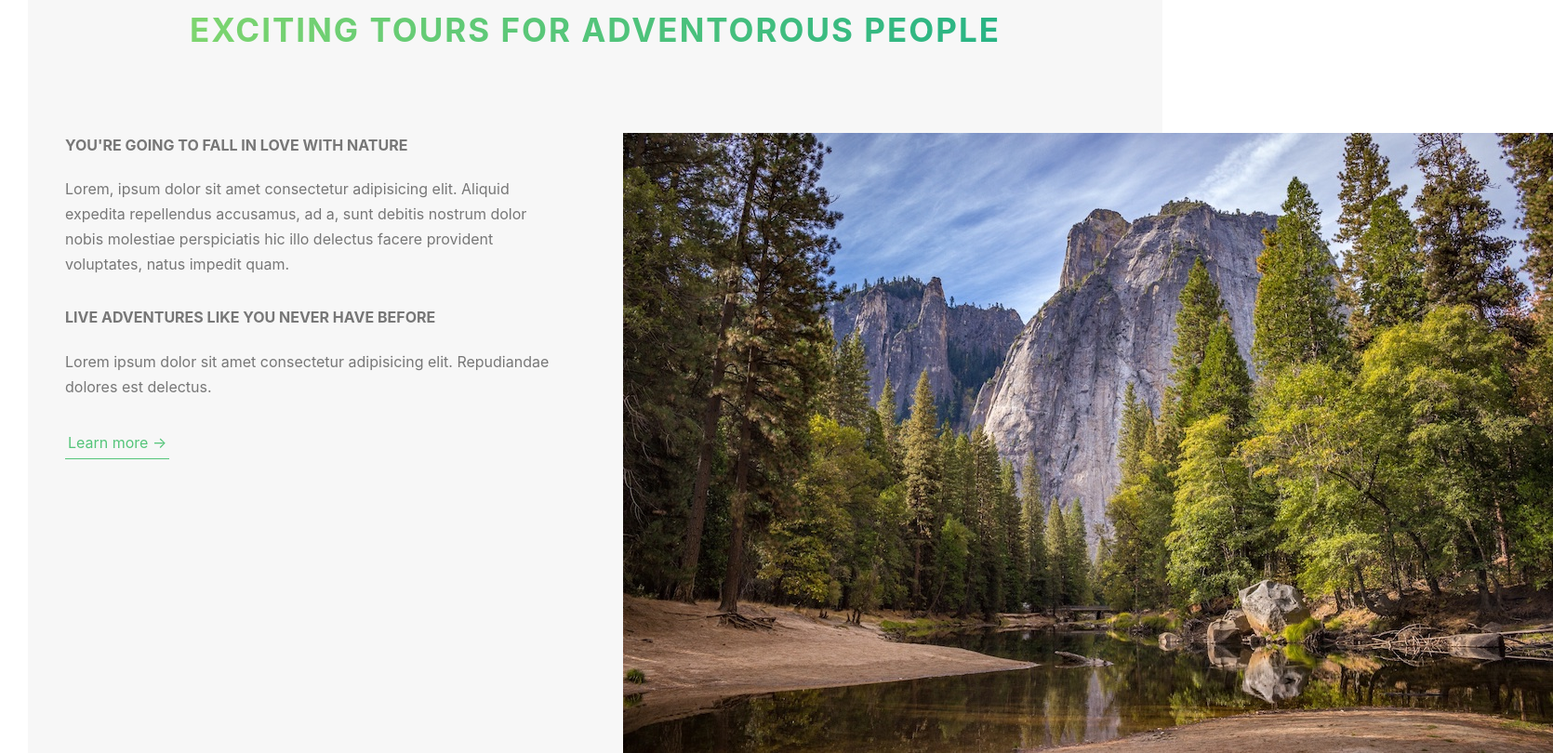
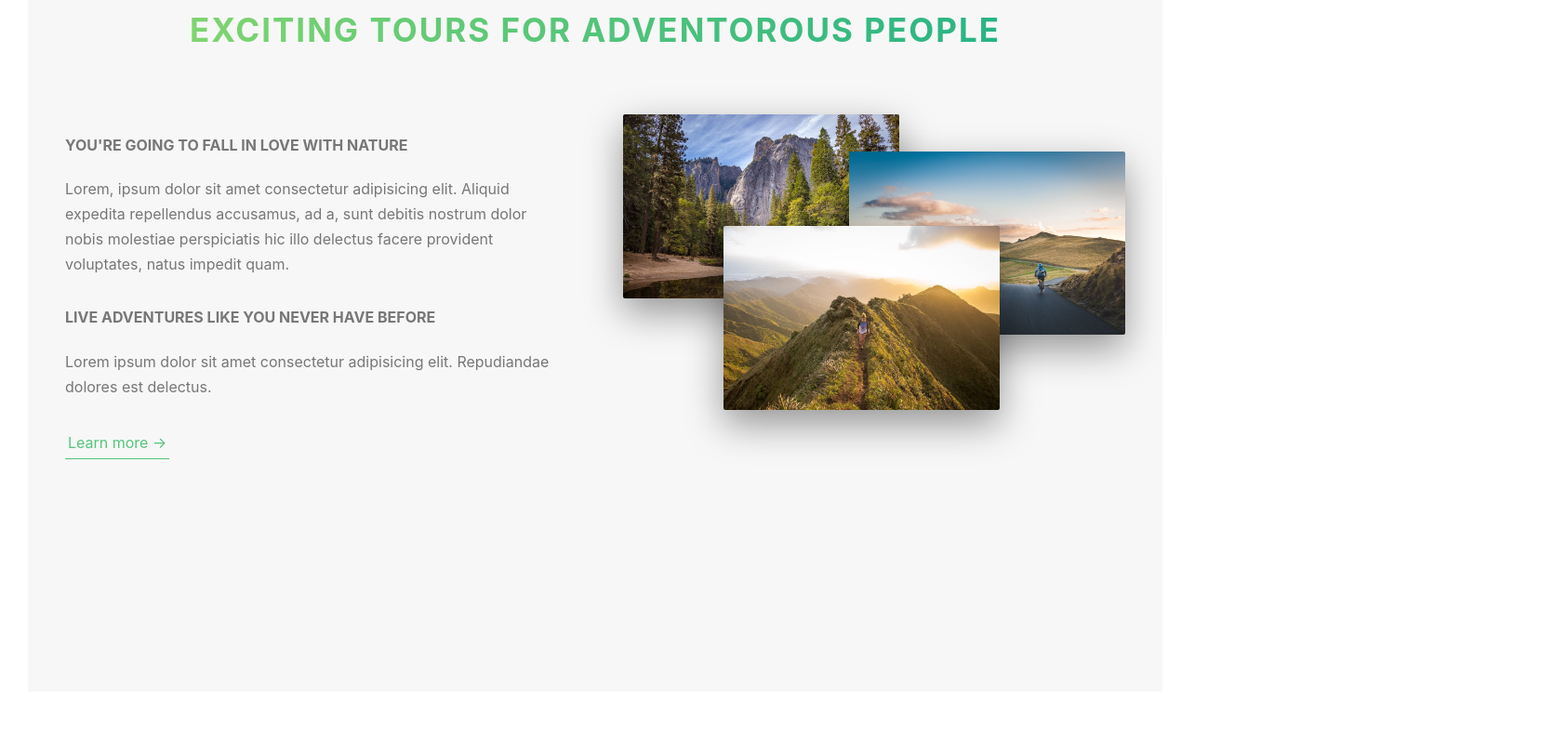
Before and after one commit to stephanieesenwa/travela, a website: page index.html in a window 1280 px wide. Shown: the part 837-1647 px from the top of the page at 93% size, 1670 px wide, since content can reach past the window. After the commit the page ends 1611 px from the top, so only its background shows below. Drawn offline with Linux system fonts and the light colour scheme.

Commit message:
Just want to push my about-section now

```diff
--- /dev/null
+++ b/css/icon-font.css
@@ -0,0 +1,445 @@
+@charset "UTF-8";
+
+@font-face {
+  font-family: "linea-basic-10";
+  src:url("fonts/linea-basic-10.eot");
+  src:url("fonts/linea-basic-10.eot?#iefix") format("embedded-opentype"),
+    url("fonts/linea-basic-10.woff") format("woff"),
+    url("fonts/linea-basic-10.ttf") format("truetype"),
+    url("fonts/linea-basic-10.svg#linea-basic-10") format("svg");
+  font-weight: normal;
+  font-style: normal;
+
+}
+
+[data-icon]:before {
+  font-family: "linea-basic-10" !important;
+  content: attr(data-icon);
+  font-style: normal !important;
+  font-weight: normal !important;
+  font-variant: normal !important;
+  text-transform: none !important;
+  speak: none;
+  line-height: 1;
+  -webkit-font-smoothing: antialiased;
+  -moz-osx-font-smoothing: grayscale;
+}
+
+[class^="icon-"]:before,
+[class*=" icon-"]:before {
+  font-family: "linea-basic-10" !important;
+  font-style: normal !important;
+  font-weight: normal !important;
+  font-variant: normal !important;
+  text-transform: none !important;
+  speak: none;
+  line-height: 1;
+  -webkit-font-smoothing: antialiased;
+  -moz-osx-font-smoothing: grayscale;
+}
+
+.icon-basic-accelerator:before {
+  content: "a";
+}
+.icon-basic-alarm:before {
+  content: "b";
+}
+.icon-basic-anchor:before {
+  content: "c";
+}
+.icon-basic-anticlockwise:before {
+  content: "d";
+}
+.icon-basic-archive:before {
+  content: "e";
+}
+.icon-basic-archive-full:before {
+  content: "f";
+}
+.icon-basic-ban:before {
+  content: "g";
+}
+.icon-basic-battery-charge:before {
+  content: "h";
+}
+.icon-basic-battery-empty:before {
+  content: "i";
+}
+.icon-basic-battery-full:before {
+  content: "j";
+}
+.icon-basic-battery-half:before {
+  content: "k";
+}
+.icon-basic-bolt:before {
+  content: "l";
+}
+.icon-basic-book:before {
+  content: "m";
+}
+.icon-basic-book-pen:before {
+  content: "n";
+}
+.icon-basic-book-pencil:before {
+  content: "o";
+}
+.icon-basic-bookmark:before {
+  content: "p";
+}
+.icon-basic-calculator:before {
+  content: "q";
+}
+.icon-basic-calendar:before {
+  content: "r";
+}
+.icon-basic-cards-diamonds:before {
+  content: "s";
+}
+.icon-basic-cards-hearts:before {
+  content: "t";
+}
+.icon-basic-case:before {
+  content: "u";
+}
+.icon-basic-chronometer:before {
+  content: "v";
+}
+.icon-basic-clessidre:before {
+  content: "w";
+}
+.icon-basic-clock:before {
+  content: "x";
+}
+.icon-basic-clockwise:before {
+  content: "y";
+}
+.icon-basic-cloud:before {
+  content: "z";
+}
+.icon-basic-clubs:before {
+  content: "A";
+}
+.icon-basic-compass:before {
+  content: "B";
+}
+.icon-basic-cup:before {
+  content: "C";
+}
+.icon-basic-diamonds:before {
+  content: "D";
+}
+.icon-basic-display:before {
+  content: "E";
+}
+.icon-basic-download:before {
+  content: "F";
+}
+.icon-basic-exclamation:before {
+  content: "G";
+}
+.icon-basic-eye:before {
+  content: "H";
+}
+.icon-basic-eye-closed:before {
+  content: "I";
+}
+.icon-basic-female:before {
+  content: "J";
+}
+.icon-basic-flag1:before {
+  content: "K";
+}
+.icon-basic-flag2:before {
+  content: "L";
+}
+.icon-basic-floppydisk:before {
+  content: "M";
+}
+.icon-basic-folder:before {
+  content: "N";
+}
+.icon-basic-folder-multiple:before {
+  content: "O";
+}
+.icon-basic-gear:before {
+  content: "P";
+}
+.icon-basic-geolocalize-01:before {
+  content: "Q";
+}
+.icon-basic-geolocalize-05:before {
+  content: "R";
+}
+.icon-basic-globe:before {
+  content: "S";
+}
+.icon-basic-gunsight:before {
+  content: "T";
+}
+.icon-basic-hammer:before {
+  content: "U";
+}
+.icon-basic-headset:before {
+  content: "V";
+}
+.icon-basic-heart:before {
+  content: "W";
+}
+.icon-basic-heart-broken:before {
+  content: "X";
+}
+.icon-basic-helm:before {
+  content: "Y";
+}
+.icon-basic-home:before {
+  content: "Z";
+}
+.icon-basic-info:before {
+  content: "0";
+}
+.icon-basic-ipod:before {
+  content: "1";
+}
+.icon-basic-joypad:before {
+  content: "2";
+}
+.icon-basic-key:before {
+  content: "3";
+}
+.icon-basic-keyboard:before {
+  content: "4";
+}
+.icon-basic-laptop:before {
+  content: "5";
+}
+.icon-basic-life-buoy:before {
+  content: "6";
+}
+.icon-basic-lightbulb:before {
+  content: "7";
+}
+.icon-basic-link:before {
+  content: "8";
+}
+.icon-basic-lock:before {
+  content: "9";
+}
+.icon-basic-lock-open:before {
+  content: "!";
+}
+.icon-basic-magic-mouse:before {
+  content: "\"";
+}
+.icon-basic-magnifier:before {
+  content: "#";
+}
+.icon-basic-magnifier-minus:before {
+  content: "$";
+}
+.icon-basic-magnifier-plus:before {
+  content: "%";
+}
+.icon-basic-mail:before {
+  content: "&";
+}
+.icon-basic-mail-multiple:before {
+  content: "'";
+}
+.icon-basic-mail-open:before {
+  content: "(";
+}
+.icon-basic-mail-open-text:before {
+  content: ")";
+}
+.icon-basic-male:before {
+  content: "*";
+}
+.icon-basic-map:before {
+  content: "+";
+}
+.icon-basic-message:before {
+  content: ",";
+}
+.icon-basic-message-multiple:before {
+  content: "-";
+}
+.icon-basic-message-txt:before {
+  content: ".";
+}
+.icon-basic-mixer2:before {
+  content: "/";
+}
+.icon-basic-mouse:before {
+  content: ":";
+}
+.icon-basic-notebook:before {
+  content: ";";
+}
+.icon-basic-notebook-pen:before {
+  content: "<";
+}
+.icon-basic-notebook-pencil:before {
+  content: "=";
+}
+.icon-basic-paperplane:before {
+  content: ">";
+}
+.icon-basic-pencil-ruler:before {
+  content: "?";
+}
+.icon-basic-pencil-ruler-pen:before {
+  content: "@";
+}
+.icon-basic-photo:before {
+  content: "[";
+}
+.icon-basic-picture:before {
+  content: "]";
+}
+.icon-basic-picture-multiple:before {
+  content: "^";
+}
+.icon-basic-pin1:before {
+  content: "_";
+}
+.icon-basic-pin2:before {
+  content: "`";
+}
+.icon-basic-postcard:before {
+  content: "{";
+}
+.icon-basic-postcard-multiple:before {
+  content: "|";
+}
+.icon-basic-printer:before {
+  content: "}";
+}
+.icon-basic-question:before {
+  content: "~";
+}
+.icon-basic-rss:before {
+  content: "\\";
+}
+.icon-basic-server:before {
+  content: "\e000";
+}
+.icon-basic-server2:before {
+  content: "\e001";
+}
+.icon-basic-server-cloud:before {
+  content: "\e002";
+}
+.icon-basic-server-download:before {
+  content: "\e003";
+}
+.icon-basic-server-upload:before {
+  content: "\e004";
+}
+.icon-basic-settings:before {
+  content: "\e005";
+}
+.icon-basic-share:before {
+  content: "\e006";
+}
+.icon-basic-sheet:before {
+  content: "\e007";
+}
+.icon-basic-sheet-multiple:before {
+  content: "\e008";
+}
+.icon-basic-sheet-pen:before {
+  content: "\e009";
+}
+.icon-basic-sheet-pencil:before {
+  content: "\e00a";
+}
+.icon-basic-sheet-txt:before {
+  content: "\e00b";
+}
+.icon-basic-signs:before {
+  content: "\e00c";
+}
+.icon-basic-smartphone:before {
+  content: "\e00d";
+}
+.icon-basic-spades:before {
+  content: "\e00e";
+}
+.icon-basic-spread:before {
+  content: "\e00f";
+}
+.icon-basic-spread-bookmark:before {
+  content: "\e010";
+}
+.icon-basic-spread-text:before {
+  content: "\e011";
+}
+.icon-basic-spread-text-bookmark:before {
+  content: "\e012";
+}
+.icon-basic-star:before {
+  content: "\e013";
+}
+.icon-basic-tablet:before {
+  content: "\e014";
+}
+.icon-basic-target:before {
+  content: "\e015";
+}
+.icon-basic-todo:before {
+  content: "\e016";
+}
+.icon-basic-todo-pen:before {
+  content: "\e017";
+}
+.icon-basic-todo-pencil:before {
+  content: "\e018";
+}
+.icon-basic-todo-txt:before {
+  content: "\e019";
+}
+.icon-basic-todolist-pen:before {
+  content: "\e01a";
+}
+.icon-basic-todolist-pencil:before {
+  content: "\e01b";
+}
+.icon-basic-trashcan:before {
+  content: "\e01c";
+}
+.icon-basic-trashcan-full:before {
+  content: "\e01d";
+}
+.icon-basic-trashcan-refresh:before {
+  content: "\e01e";
+}
+.icon-basic-trashcan-remove:before {
+  content: "\e01f";
+}
+.icon-basic-upload:before {
+  content: "\e020";
+}
+.icon-basic-usb:before {
+  content: "\e021";
+}
+.icon-basic-video:before {
+  content: "\e022";
+}
+.icon-basic-watch:before {
+  content: "\e023";
+}
+.icon-basic-webpage:before {
+  content: "\e024";
+}
+.icon-basic-webpage-img-txt:before {
+  content: "\e025";
+}
+.icon-basic-webpage-multiple:before {
+  content: "\e026";
+}
+.icon-basic-webpage-txt:before {
+  content: "\e027";
+}
+.icon-basic-world:before {
+  content: "\e028";
+}
--- a/index.html
+++ b/index.html
@@ -4,6 +4,7 @@
     <meta charset="UTF-8">
     <meta name="viewport" content="width=device-width, initial-scale=1.0">
     <title>Travela</title>
+    <link rel="stylesheet" href="css/icon-font.css">
     <link rel="stylesheet" href="css/style.css">
     <link rel="shortcut icon" type="image/png" href="img/favicon.png">
 </head>
@@ -52,7 +53,7 @@
                     <a href="#" class="btn-text">Learn more &rarr;</a>
                 </div>
                 <div class="col-1-of-2">
-                    <div class="compositon">
+                    <div class="composition">
                         <img src="img/nat-1-large.jpg"alt="photo 1" class="composition_photo composition_photo--p1">
                         <img src="img/nat-2-large.jpg" alt="photo 2" class="composition_photo composition_photo--p2">
                         <img src="img/nat-3-large.jpg" alt="photo 3" class="composition_photo composition_photo--p3">
--- /dev/null
+++ b/sass/components/_composition.scss
@@ -0,0 +1,37 @@
+.composition{
+    position: relative;
+
+    &_photo{
+      width: 55%;
+      box-shadow: 0 1.5rem 4rem rgba($color-black, .4);
+      border-radius: 2px;
+      position: absolute;
+      z-index: 10;
+      outline-offset: 2rem;
+
+      &--p1{
+        top:-2rem;
+        left: 0;
+      }
+      &--p2{
+        top:2rem;
+        right: 0;
+      }
+      &--p3{
+        top:10rem;
+        left: 20%;
+      }
+
+      &:hover{
+        outline: 1.5rem solid $color-medium-green;
+        transform: scale(1.05) translateY(-.5rem);
+        box-shadow: 0 2.5rem 4rem rgba($color-black, .5) ;
+        z-index: 20;
+        transition:all .2s;
+      }
+    }
+
+    &:hover &_photo:not(:hover){
+      transform: scale(.95);
+    }
+}
--- a/sass/components/_compositon.scss
+++ /dev/null
@@ -1,8 +0,0 @@
-.composition{
-
-    &_photo{
-      width: 55%;
-      box-shadow: 0 1.5rem 4rem rgba($color-black, .4);
-      border-radius: 2px;
-    }
-}
--- a/sass/main.scss
+++ b/sass/main.scss
@@ -12,7 +12,7 @@
 
 
 @import "components/buttons";
-@import "components/compositon";
+@import "components/composition";
 
 
 @import "layouts/header";
```
Also changed, not shown: css/fonts/linea-basic-10.ttf (added), css/fonts/linea-basic-10.woff (added), css/style.css, 2 other files.
